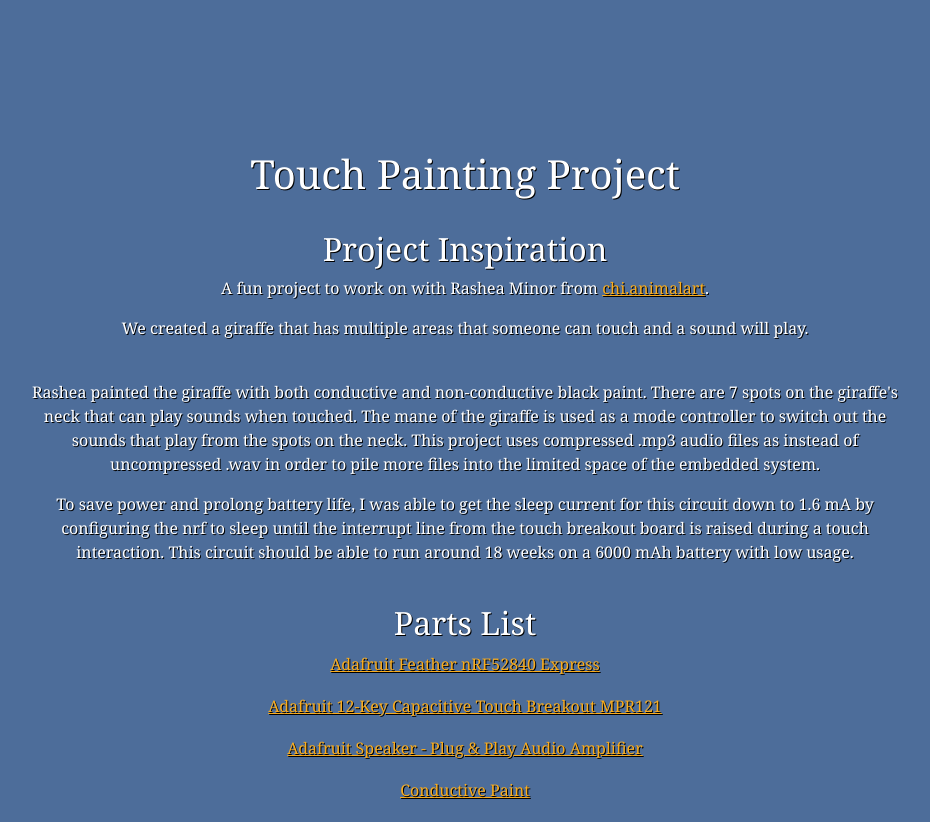
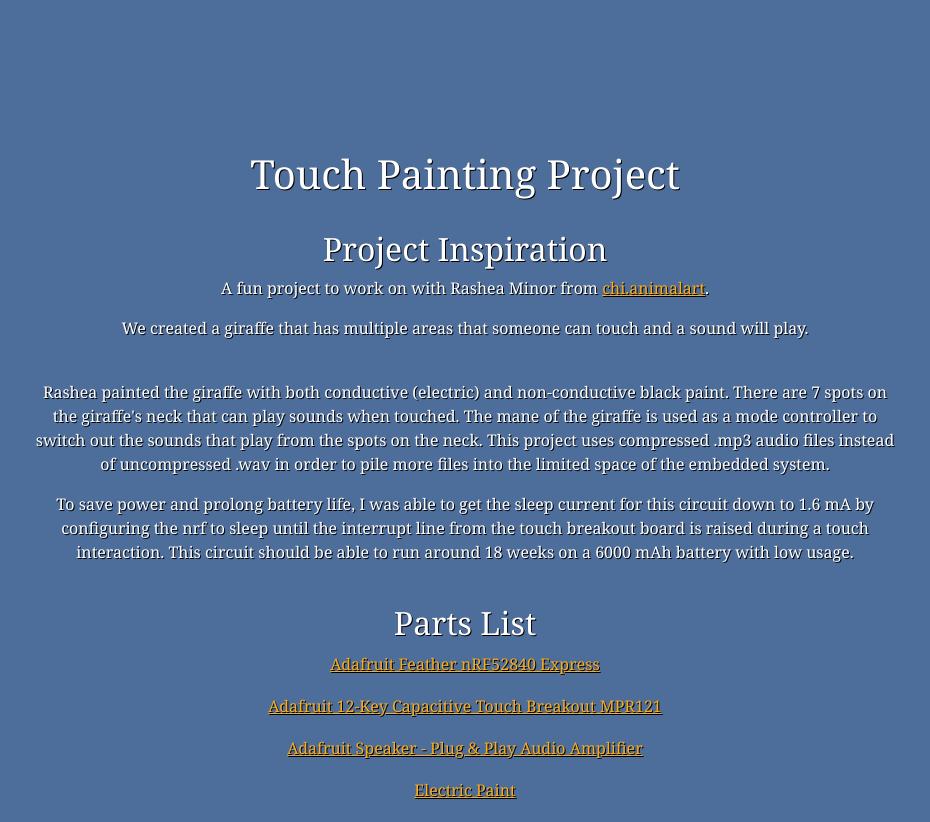
Before and after one commit to afisk/personalWebsite, a plain HTML site: page personal/touchPainting/paintingInfo.html in a window 1280 px wide. Shown: the top 822 px of the page, without its empty margins (175-1105 px from the left). Drawn offline with nearby package versions, Linux system fonts and the light colour scheme; no server answers.

Commit message:
Updates from Rashea

```diff
--- a/personal/touchPainting/paintingInfo.html
+++ b/personal/touchPainting/paintingInfo.html
@@ -116,10 +116,10 @@
             <p>A fun project to work on with Rashea Minor from <a target="_blank" class="inTextLink" href="https://www.instagram.com/chi.animalart">chi.animalart</a>.</p>
             <p>We created a giraffe that has multiple areas that someone can touch and a sound will play.</p>
             <br>
-            <p>Rashea painted the giraffe with both conductive and non-conductive black paint.
+            <p>Rashea painted the giraffe with both conductive (electric) and non-conductive black paint.
               There are 7 spots on the giraffe's neck that can play sounds when touched.
               The mane of the giraffe is used as a mode controller to switch out the sounds that play from the spots on the neck.
-              This project uses compressed .mp3 audio files as instead of uncompressed .wav in order to pile more files into the limited space of the embedded system.
+              This project uses compressed .mp3 audio files instead of uncompressed .wav in order to pile more files into the limited space of the embedded system.
             </p>
             <p>
               To save power and prolong battery life, I was able to get the sleep current for this circuit down to 1.6 mA by configuring the nrf to sleep until the interrupt line from the touch breakout board is raised during a touch interaction.
@@ -138,7 +138,7 @@
                     <td><p><a target="_blank" class="inTextLink" href="https://www.adafruit.com/product/3885">Adafruit Speaker - Plug & Play Audio Amplifier</a></p></td>
                 </tr>
                 <tr>
-                    <td><p><a target="_blank" class="inTextLink" href="https://www.bareconductive.com/products/electric-paint">Conductive Paint</a></p></td>
+                    <td><p><a target="_blank" class="inTextLink" href="https://www.bareconductive.com/products/electric-paint">Electric Paint</a></p></td>
                 </tr>
             </table>
 
```
Also changed, not shown: personal/thermostat/thermostatInfo.html (+1 -1 lines).
